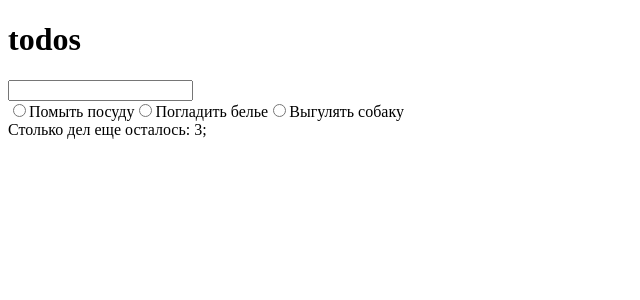
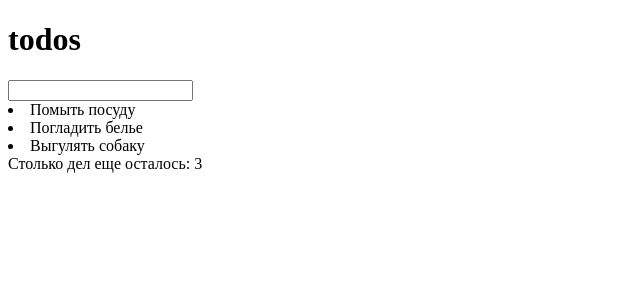
Before and after one commit to WebHeroSchool/toDoVoronkova, a React (Create React App) app: page / in a window 1280 px wide. Shown: the top 300 px of the page, without its empty margins (0-640 px from the left). Built offline with nearby package versions, Linux system fonts and the light colour scheme.

Commit message:
Переделала задание

```diff
--- a/src/App.js
+++ b/src/App.js
@@ -1,12 +1,18 @@
 import React from 'react';
 import TodoInput from './components/TodoInput/TodoInput';
-import { TodoList, tasks } from './components/TodoList/TodoList';
+import TodoList from './components/TodoList/TodoList';
 import Footer from './components/Footer/Footer';
+
+const tasks = {
+  'one': 'Помыть посуду',
+  'two': 'Погладить белье',
+  'three': 'Выгулять собаку'
+};
 
 const App = () => (<div>
   <h1>todos</h1>
   <TodoInput />
-  <TodoList props={tasks} />
+  <TodoList tasks={tasks} />
   <Footer count={3} />
 </div>);
 
--- a/src/components/Footer/Footer.js
+++ b/src/components/Footer/Footer.js
@@ -1,7 +1,7 @@
 import React from 'react';
 
-const Footer = ({count}) => (<footer>
-  Столько дел еще осталось: {count};
+const Footer = ({ count }) => (<footer>
+  Столько дел еще осталось: { count }
 </footer>);
 
 export default Footer;
--- /dev/null
+++ b/src/components/TodoItem/TodoItem.js
@@ -0,0 +1,5 @@
+import React from 'react';
+
+const TodoItem = ({ text }) => (<span>{ text }</span>);
+
+export default TodoItem;
--- a/src/components/TodoList/TodoList.js
+++ b/src/components/TodoList/TodoList.js
@@ -1,24 +1,11 @@
 import React from 'react';
+import TodoItem from '../TodoItem/TodoItem';
 
-const tasks = {
-  'one': 'Помыть посуду',
-  'two': 'Погладить белье',
-  'three': 'Выгулять собаку'
-};
 
-const TodoList = ({props}) => (<div>
-  <label htmlFor="1">
-    <input type="radio" id="1"></input>
-    {props.one}
-  </label>
-  <label htmlFor="2">
-    <input type="radio" id="2"></input>
-    {props.two}
-  </label>
-  <label htmlFor="3">
-    <input type="radio" id="3"></input>
-    {props.three}
-  </label>
+const TodoList = ({ tasks }) => (<div>
+  <li><TodoItem text={ tasks.one } /></li>
+  <li><TodoItem text={ tasks.two } /></li>
+  <li><TodoItem text={ tasks.three } /></li>
 </div>);
 
-export { TodoList, tasks };
+export default TodoList;
```
